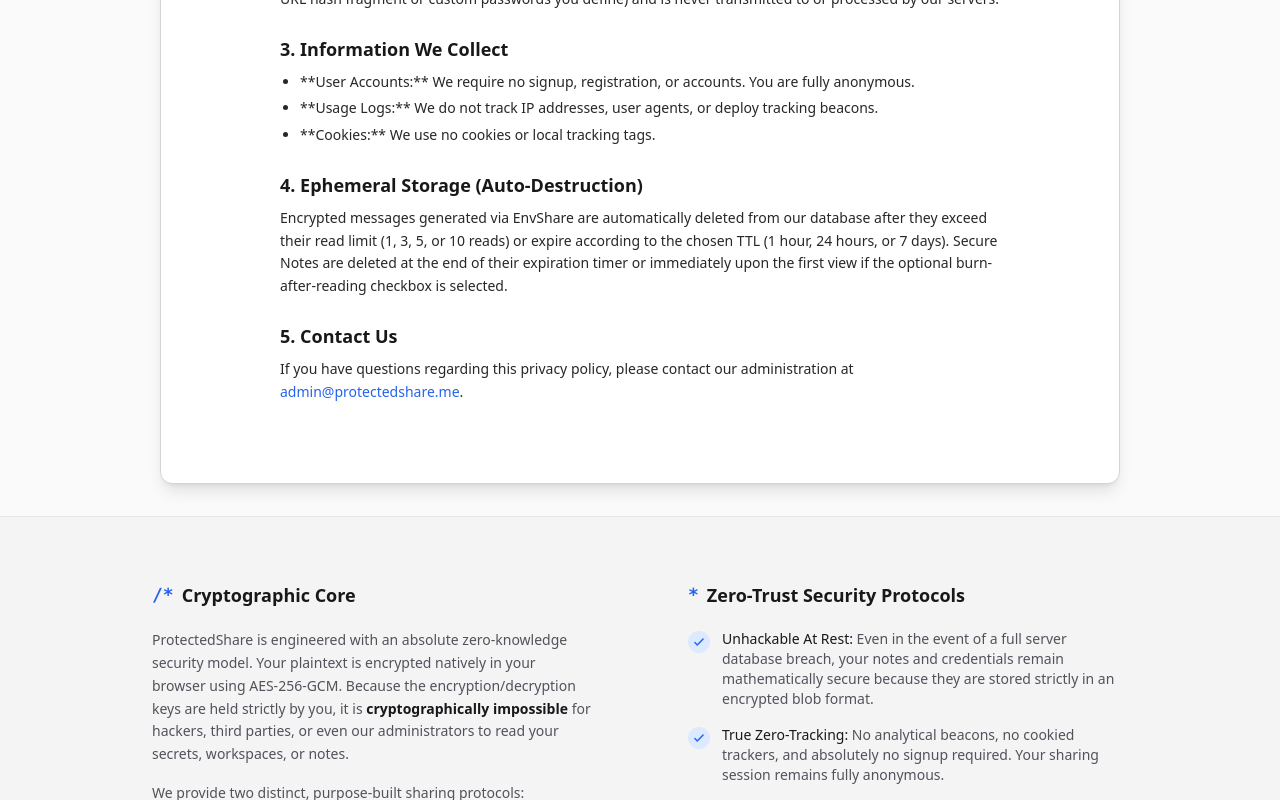
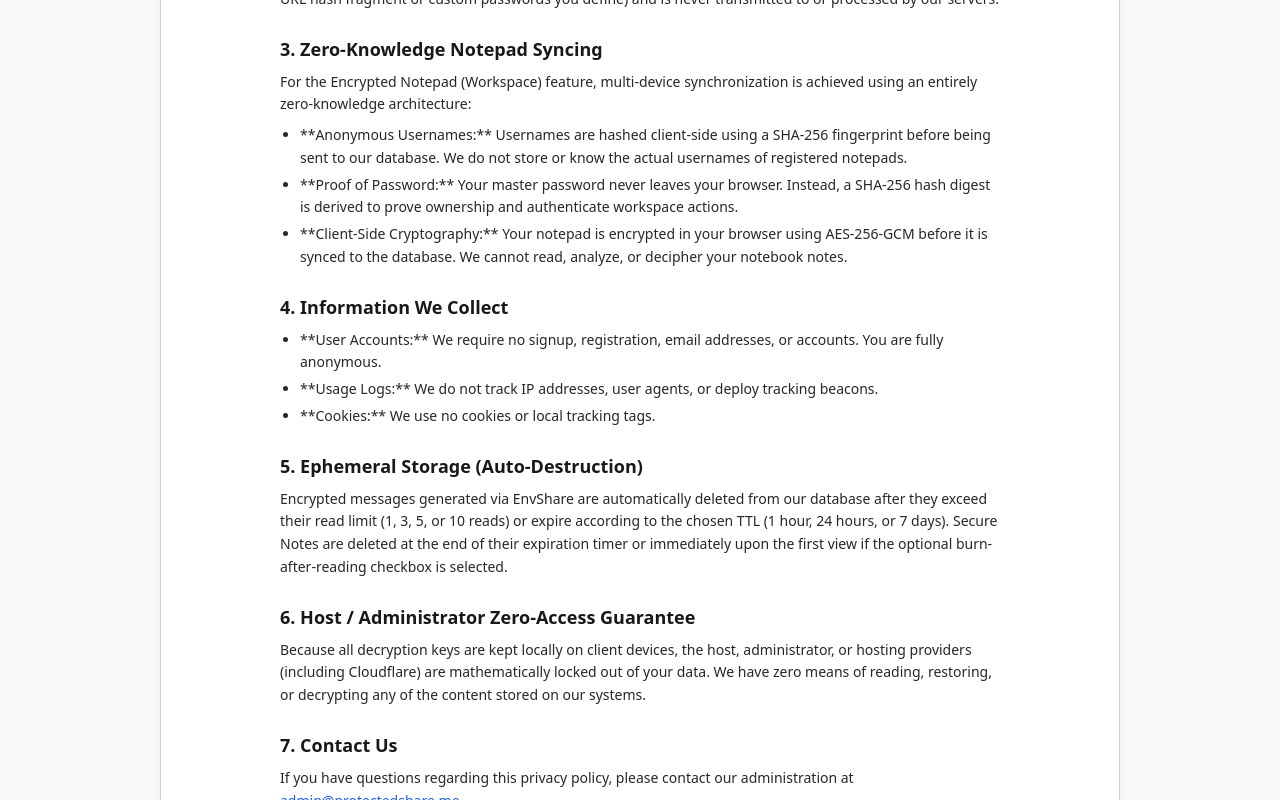
Before and after one commit to KunalSiyag/protectedshare, a Next.js app in the folder apps/web/: page /privacy in a window 1280 px wide. Shown: the part 540-1340 px from the top of the page. Built offline with nearby package versions, Linux system fonts and the light colour scheme; no server answers.

Commit message:
seo: update Privacy Policy copy and Homepage FAQs to transparently describe client-side username/password hashing

```diff
--- a/apps/web/app/page.tsx
+++ b/apps/web/app/page.tsx
@@ -277,7 +277,7 @@
           />
           <FaqItem
             question="Can the server read my secrets?"
-            answer="No. Your data is encrypted with AES-256-GCM entirely in your browser before being sent to the server. The encryption key never leaves your device, making it cryptographically impossible for anyone to decrypt your data."
+            answer="No. Your data is encrypted with AES-256-GCM entirely in your browser before being sent to the server. For the Encrypted Notepad, usernames are hashed client-side using SHA-256 before transit so we don't know who owns which notepad, and passwords are never transmitted. The encryption keys never leave your device, making it cryptographically impossible for anyone — including hosts and administrators — to decrypt your data."
           />
           <FaqItem
             question="Is this a good ProtectedText alternative?"
--- a/apps/web/app/privacy/page.tsx
+++ b/apps/web/app/privacy/page.tsx
@@ -30,23 +30,48 @@
         </section>
 
         <section className="space-y-2">
-          <h2 className="text-lg font-bold text-zinc-900 dark:text-zinc-100">3. Information We Collect</h2>
+          <h2 className="text-lg font-bold text-zinc-900 dark:text-zinc-100">3. Zero-Knowledge Notepad Syncing</h2>
+          <p>
+            For the Encrypted Notepad (Workspace) feature, multi-device synchronization is achieved using an entirely zero-knowledge architecture:
+          </p>
           <ul className="list-disc pl-5 space-y-1">
-            <li>**User Accounts:** We require no signup, registration, or accounts. You are fully anonymous.</li>
+            <li>
+              **Anonymous Usernames:** Usernames are hashed client-side using a SHA-256 fingerprint before being sent to our database. We do not store or know the actual usernames of registered notepads.
+            </li>
+            <li>
+              **Proof of Password:** Your master password never leaves your browser. Instead, a SHA-256 hash digest is derived to prove ownership and authenticate workspace actions.
+            </li>
+            <li>
+              **Client-Side Cryptography:** Your notepad is encrypted in your browser using AES-256-GCM before it is synced to the database. We cannot read, analyze, or decipher your notebook notes.
+            </li>
+          </ul>
+        </section>
+
+        <section className="space-y-2">
+          <h2 className="text-lg font-bold text-zinc-900 dark:text-zinc-100">4. Information We Collect</h2>
+          <ul className="list-disc pl-5 space-y-1">
+            <li>**User Accounts:** We require no signup, registration, email addresses, or accounts. You are fully anonymous.</li>
             <li>**Usage Logs:** We do not track IP addresses, user agents, or deploy tracking beacons.</li>
             <li>**Cookies:** We use no cookies or local tracking tags.</li>
           </ul>
         </section>
 
         <section className="space-y-2">
-          <h2 className="text-lg font-bold text-zinc-900 dark:text-zinc-100">4. Ephemeral Storage (Auto-Destruction)</h2>
+          <h2 className="text-lg font-bold text-zinc-900 dark:text-zinc-100">5. Ephemeral Storage (Auto-Destruction)</h2>
           <p>
             Encrypted messages generated via EnvShare are automatically deleted from our database after they exceed their read limit (1, 3, 5, or 10 reads) or expire according to the chosen TTL (1 hour, 24 hours, or 7 days). Secure Notes are deleted at the end of their expiration timer or immediately upon the first view if the optional burn-after-reading checkbox is selected.
           </p>
         </section>
 
         <section className="space-y-2">
-          <h2 className="text-lg font-bold text-zinc-900 dark:text-zinc-100">5. Contact Us</h2>
+          <h2 className="text-lg font-bold text-zinc-900 dark:text-zinc-100">6. Host / Administrator Zero-Access Guarantee</h2>
+          <p>
+            Because all decryption keys are kept locally on client devices, the host, administrator, or hosting providers (including Cloudflare) are mathematically locked out of your data. We have zero means of reading, restoring, or decrypting any of the content stored on our systems.
+          </p>
+        </section>
+
+        <section className="space-y-2">
+          <h2 className="text-lg font-bold text-zinc-900 dark:text-zinc-100">7. Contact Us</h2>
           <p>
             If you have questions regarding this privacy policy, please contact our administration at{" "}
             <a href="mailto:admin@protectedshare.me" className="text-blue-600 dark:text-emerald-400 hover:underline">
```
